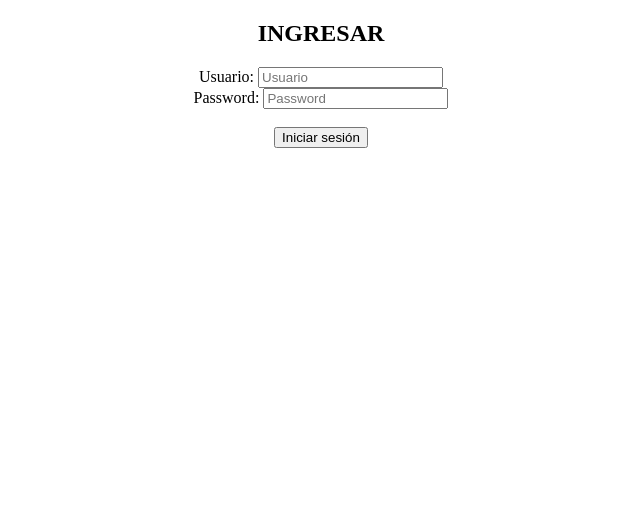
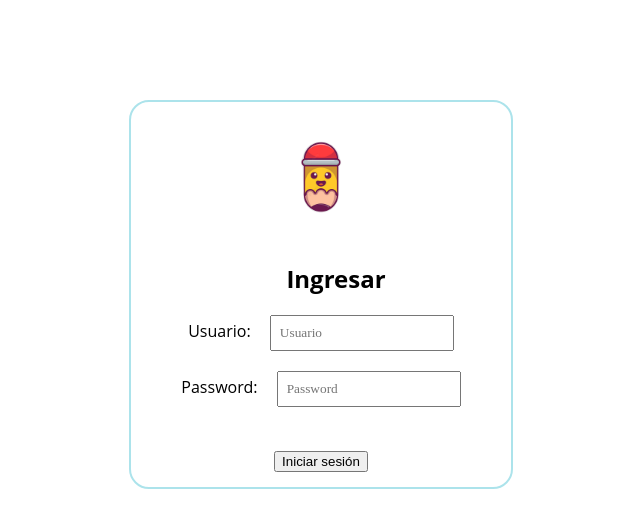
Before and after one commit to Emo-Chu/listas-master, a PHP site: page /login.php in a window 1280 px wide. Shown: the top 528 px of the page, without its empty margins (319-959 px from the left). Run offline with PHP 8.4, Linux system fonts and the light colour scheme.

Commit message:
Modificacon todo el trabajo por errorer

```diff
--- a/login .css
+++ /dev/null
@@ -1,3 +0,0 @@
-body{
-    background: rgb(77, 230, 77);
-}
--- a/login.css
+++ b/login.css
@@ -0,0 +1,30 @@
+body {
+    font-family: 'Open Sans', sans-serif;
+  }
+
+.login {
+    width: 350px;
+    margin: 100px auto;
+    font-size: 16px;
+    padding:15px;
+    border: rgb(172, 227, 235) 2px solid;
+    border-radius: 20px;
+  }
+.pequeña{
+    width: 120x; height: 120px;
+    border:10px;
+    margin-left: 30px;
+  }
+.usuario1{
+    padding: 8px;
+    margin-bottom: 20px;
+    margin-left: 15px;
+    font-family: Montserrat-Regular;
+}
+h2{
+    margin-left: 30PX;
+}
+img{
+    width: 120px;
+    height:120px ;
+}
--- a/login.php
+++ b/login.php
@@ -8,19 +8,20 @@
 <!DOCTYPE html>
 <html>
 <head>
-	<title>Iniciar sesion</title>
+	<title>Iniciar</title>
 	<meta charset="utf-8">
 	<link rel="stylesheet" href="login.css">
 </head>
 <body>
 	<center>
 		<form method="POST" action="loginProceso.php" class="login">
-			<h2>INGRESAR</h2>
+			<img src="img/aea.png" alt="">
+			<h2>Ingresar</h2>
 			<label>Usuario:</label>
 			<input type="text" name="txtUsu"placeholder="Usuario"class="usuario1">
 			<br>
 			<label>Password:</label>
-			<input type="password" name="txtPass"placeholder="Password">
+			<input type="password" name="txtPass"placeholder="Password"class="usuario1">
 			<br>
 			<br>
 			<input type="submit" value="Iniciar sesión">
```
Also changed, not shown: index.css (+15 -0 lines), index.php (+8 -8 lines), img/aea.png (added).
